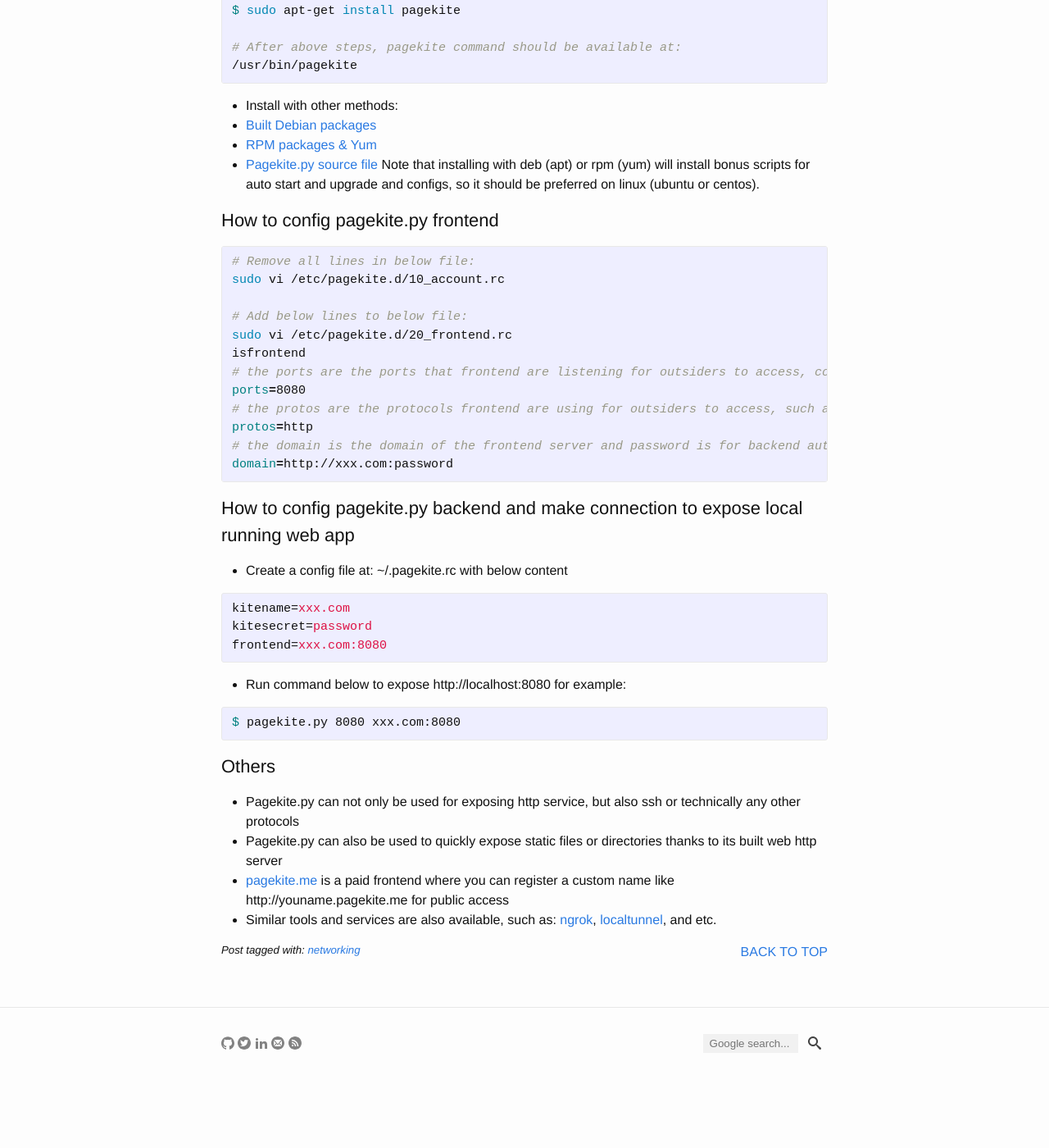
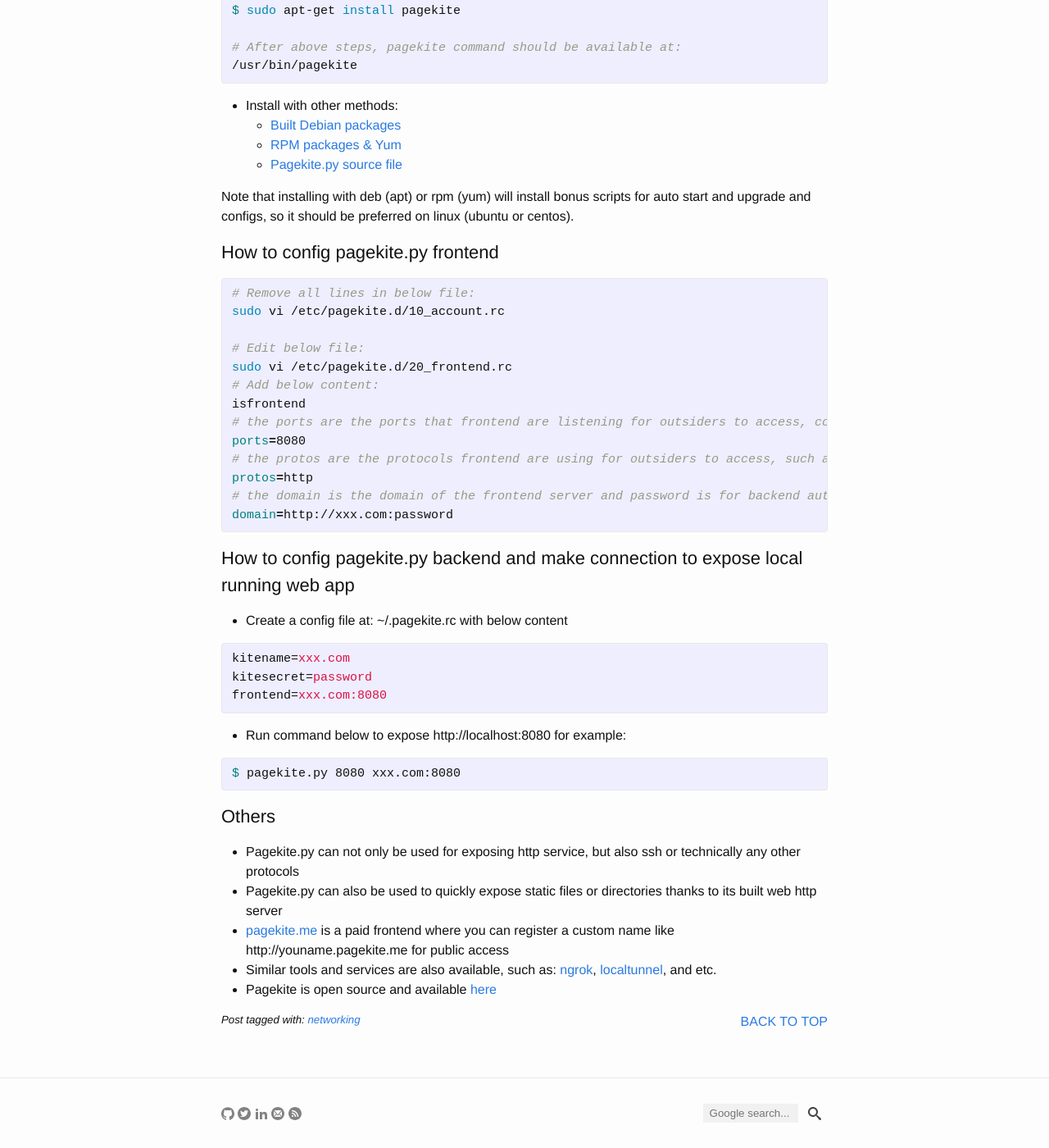
Before and after one commit to yuan-jiang/yuan-jiang.github.io, a Jekyll site: the page built from _posts/2016-12-22-expose-localhost-with-pagekite.md, in a window 1280 px wide and 1400 px high, scrolled down 1122 px. Shown: the whole window at 82% size. Built offline with Jekyll 4.4.1, drawn with Linux system fonts in a browser that asks for light colours; comment, search, counter and statistics services are not loaded; before the commit the page ends 2436 px from its top, so only the background shows below that.

Commit message:
Update 2016-12-22-expose-localhost-with-pagekite.md

```diff
--- a/_posts/2016-12-22-expose-localhost-with-pagekite.md
+++ b/_posts/2016-12-22-expose-localhost-with-pagekite.md
@@ -43,9 +43,10 @@
 {% endhighlight %}
 
 - Install with other methods:
-+ [Built Debian packages](http://pagekite.net/pk/deb/pool/main/p/)
-+ [RPM packages & Yum](http://pagekite.net/wiki/Howto/GNULinux/RpmPackage/)
-+ [Pagekite.py source file](http://pagekite.net/downloads)
+  + [Built Debian packages](http://pagekite.net/pk/deb/pool/main/p/)
+  + [RPM packages & Yum](http://pagekite.net/wiki/Howto/GNULinux/RpmPackage/)
+  + [Pagekite.py source file](http://pagekite.net/downloads)
+
 Note that installing with deb (apt) or rpm (yum) will install bonus scripts for auto start and upgrade and configs, so it should be preferred on linux (ubuntu or centos).
 
 ## How to config pagekite.py frontend
@@ -53,8 +54,9 @@
 # Remove all lines in below file:
 sudo vi /etc/pagekite.d/10_account.rc
 
-# Add below lines to below file:
+# Edit below file:
 sudo vi /etc/pagekite.d/20_frontend.rc
+# Add below content:
 isfrontend
 # the ports are the ports that frontend are listening for outsiders to access, comma separated, such as 80,443
 ports=8080
@@ -81,3 +83,4 @@
 - Pagekite.py can also be used to quickly expose static files or directories thanks to its built web http server
 - [pagekite.me](http://pagekite.me) is a paid frontend where you can register a custom name like http://youname.pagekite.me for public access
 - Similar tools and services are also available, such as: [ngrok](https://ngrok.com/), [localtunnel](https://localtunnel.github.io/www/), and etc.
+- Pagekite is open source and available [here](https://github.com/pagekite/PyPagekite)
```
